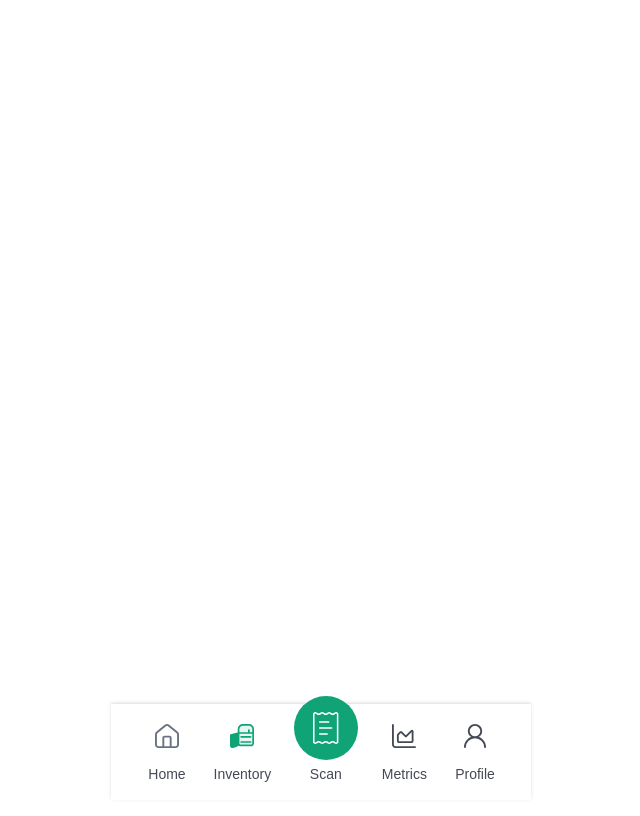
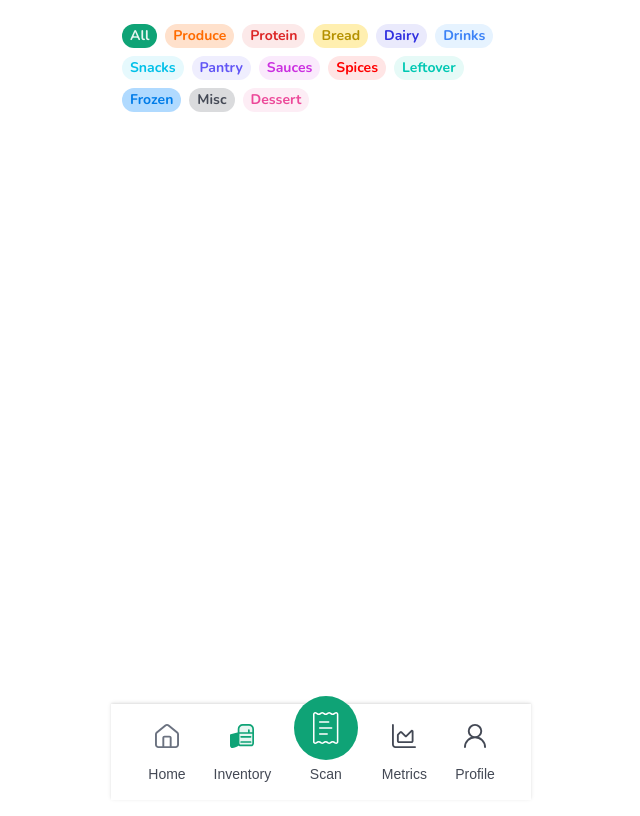
Before and after one commit to ReubenKimClemens/26JrProj_FoodAtHome, a SvelteKit app: page /inventory in a window 1280 px wide. Shown: the whole page, without its empty margins (319-959 px from the left). Built offline with nearby package versions, Linux system fonts and the light colour scheme.

Commit message:
🏷️Category Tag

```diff
--- /dev/null
+++ b/src/lib/components/CategoryTag.svelte
@@ -0,0 +1,84 @@
+<script>
+    let {
+      categories = [
+        'All', 'Produce', 'Protein', 'Bread', 'Dairy',
+        'Drinks', 'Snacks', 'Pantry', 'Sauces', 'Spices',
+        'Leftover', 'Frozen', 'Misc', 'Dessert'
+      ],
+      activeCategory = $bindable('All')
+    } = $props();
+
+    function handleCategoryClick(category) {
+      activeCategory = category;
+    }
+
+    const categoryColors = {
+      'All': { light: '#E7F6F1', dark: '#0FA376' },
+      'Produce': { light: '#FFE1CC', dark: '#FF6B00' },
+      'Protein': { light: '#FCE9E9', dark: '#DC2626' },
+      'Bread': { light: '#FFEFB0', dark: '#B59100' },
+      'Dairy': { light: '#EAEAFC', dark: '#3030E0' },
+      'Drinks': { light: '#E6F3FF', dark: '#3C82F6' },
+      'Snacks': { light: '#E6F9FD', dark: '#00C0E8' },
+      'Pantry': { light: '#EFEEFE', dark: '#6155F5' },
+      'Sauces': { light: '#FAEAFC', dark: '#CB30E0' },
+      'Spices': { light: '#FFE5E5', dark: '#FF0000' },
+      'Leftover': { light: '#E6FAF7', dark: '#00C8B3' },
+      'Frozen': { light: '#B0DAFF', dark: '#007CE8' },
+      'Misc': { light: '#DADBDD', dark: '#444955' },
+      'Dessert': { light: '#FDEDF5', dark: '#EC4899' }
+    };
+  </script>
+
+  <div class="category-tags-container">
+    {#each categories as category}
+      <button
+        class="category-tag"
+        class:active={activeCategory === category}
+        style="
+          --bg-color: {activeCategory === category
+            ? categoryColors[category].dark
+            : categoryColors[category].light};
+          --text-color: {activeCategory === category
+            ? categoryColors[category].light
+            : categoryColors[category].dark};
+        "
+        onclick={() => handleCategoryClick(category)}
+      >
+        {category}
+      </button>
+    {/each}
+  </div>
+
+  <style>
+    .category-tags-container {
+      display: flex;
+      flex-wrap: wrap;
+      gap: 8px;
+      padding: 16px;
+      overflow-x: auto;
+      -webkit-overflow-scrolling: touch;
+    }
+
+    .category-tags-container::-webkit-scrollbar {
+      display: none;
+    }
+
+    .category-tag {
+      padding: 4px 8px;
+      background: var(--bg-color);
+      border-radius: 360px;
+      border: none;
+      cursor: pointer;
+      white-space: nowrap;
+      transition: all 0.2s ease;
+
+      font-size: 14px;
+      font-family: 'Nunito', sans-serif;
+      font-weight: 700;
+      line-height: 16px;
+      color: var(--text-color);
+
+      flex-shrink: 0;
+    }
+</style>
--- a/src/routes/inventory/+page.svelte
+++ b/src/routes/inventory/+page.svelte
@@ -0,0 +1,7 @@
+<script>
+    import CategoryTag from '$lib/components/CategoryTag.svelte';
+
+    let selectedCategory = $state('All');
+  </script>
+
+  <CategoryTag bind:activeCategory={selectedCategory} />
```
